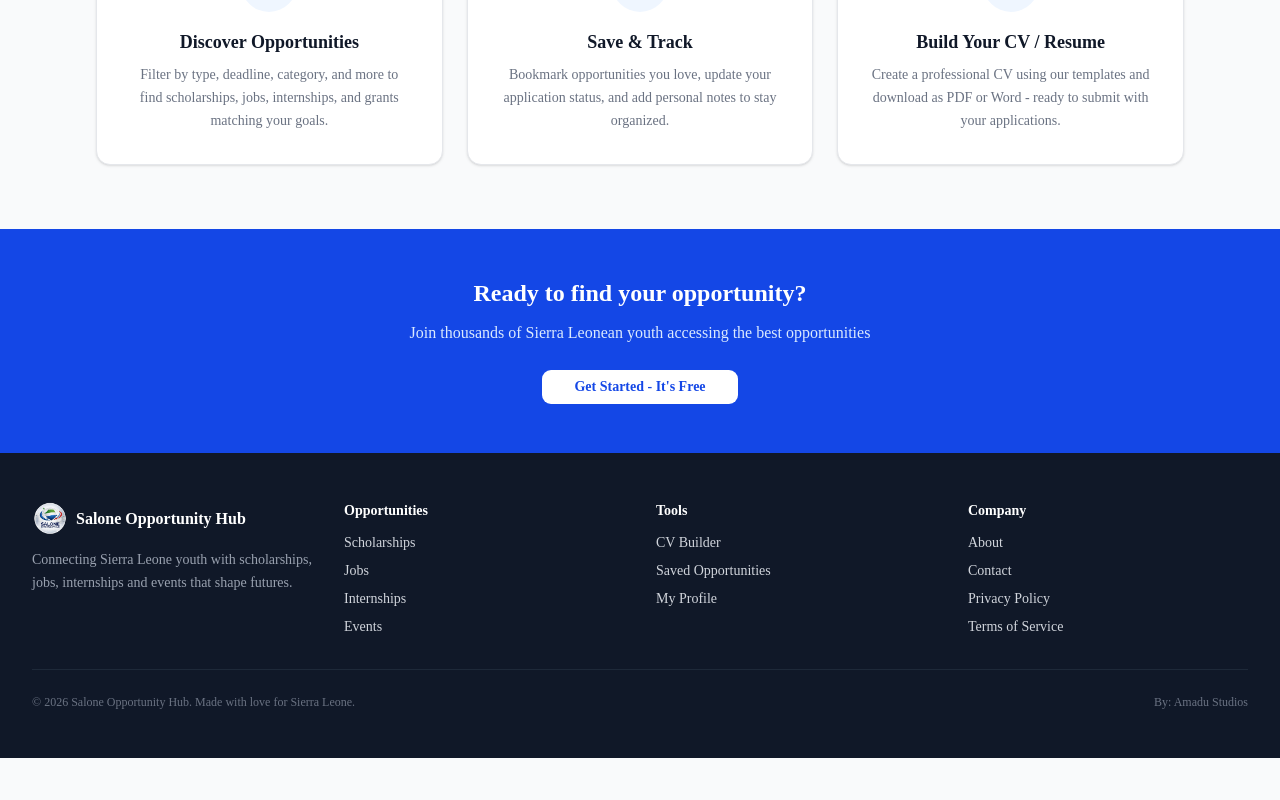
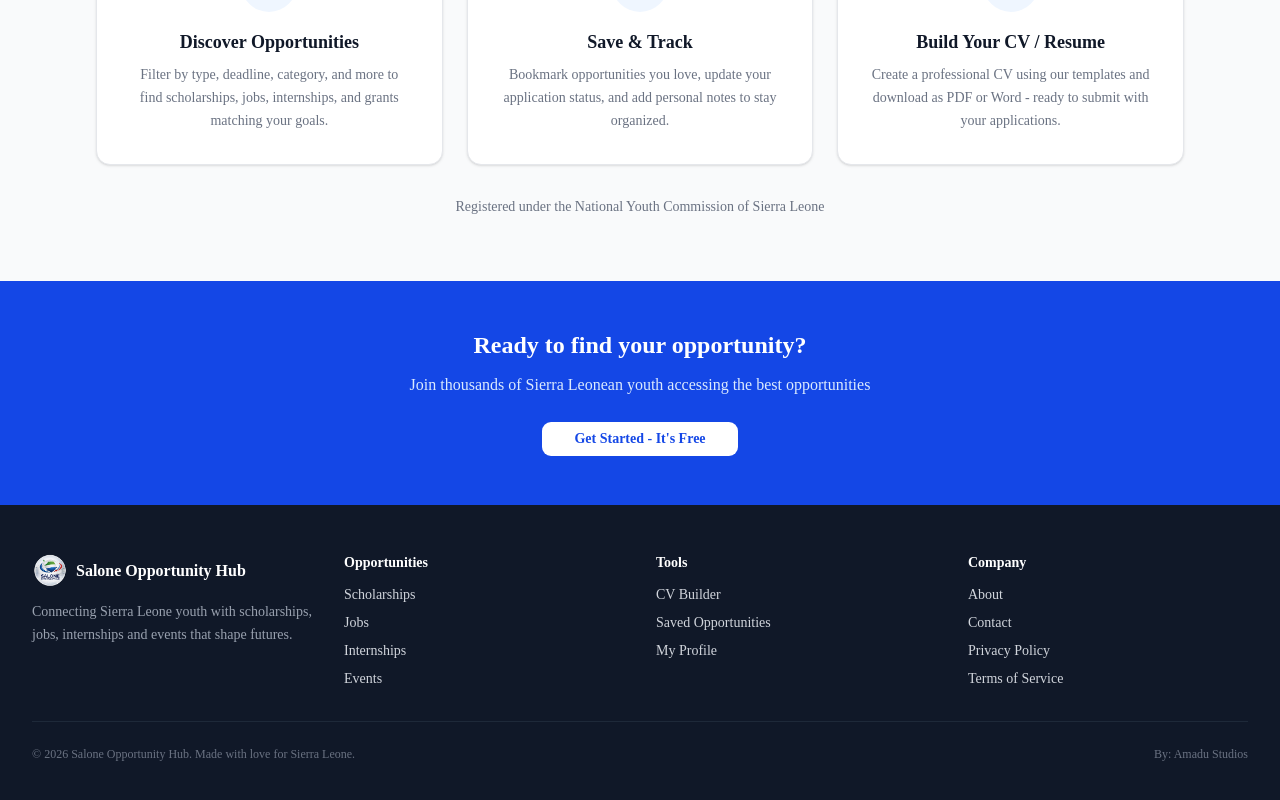
Before and after one commit to AmbGoodluck/Salone-Opportunity-Hub, a Next.js app in the folder salone-opportunity-hub/: page / in a window 1280 px wide. Shown: the part 750-1550 px from the top of the page. Before the commit the page ends 1508 px from the top, so only its background shows below. Built offline with nearby package versions, Linux system fonts and the light colour scheme; no server answers; the database is empty.

Commit message:
feat: add NYC registration notice on homepage

```diff
--- a/salone-opportunity-hub/src/app/page.tsx
+++ b/salone-opportunity-hub/src/app/page.tsx
@@ -138,6 +138,10 @@
               </Link>
             ))}
           </div>
+
+          <p className="text-center text-sm text-gray-500 mt-8">
+            Registered under the National Youth Commission of Sierra Leone
+          </p>
         </section>
 
         {/* CTA */}
```
